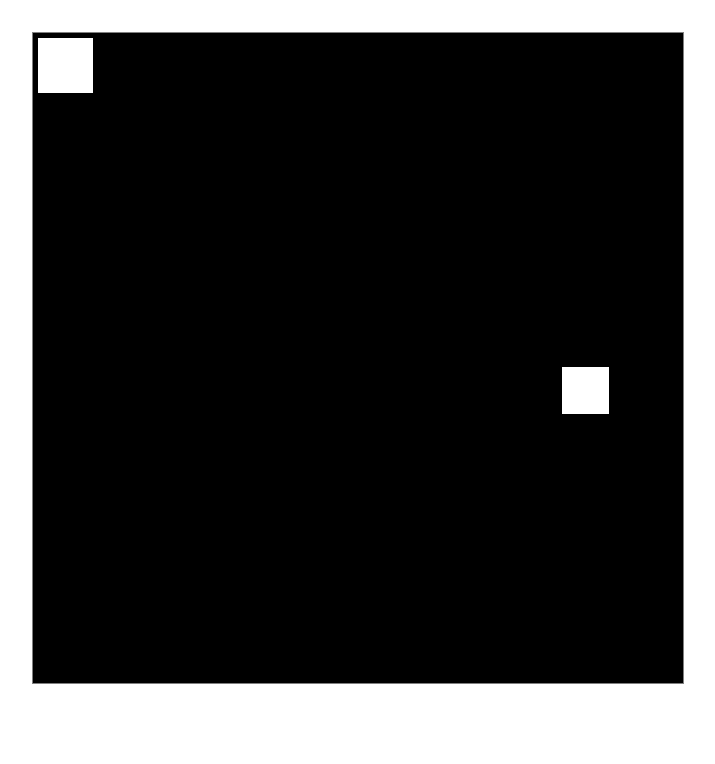
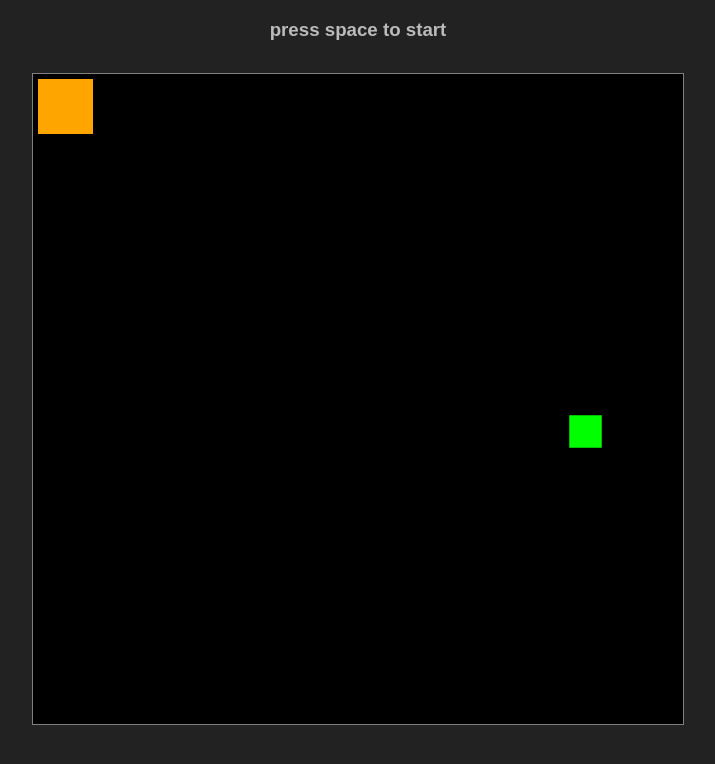
Before and after one commit to dugalcedo/snake, a plain HTML site: page index.html in a window 1280 px wide. Shown: the whole page, without its empty margins (282-997 px from the left). Drawn offline with Linux system fonts and the light colour scheme.

Commit message:
instructions and colors

```diff
--- a/index.html
+++ b/index.html
@@ -8,6 +8,7 @@
     <script src="./script.js" defer></script>
 </head>
 <body>
+    <h3 style="text-align: center;">press space to start</h3>
     <div class="container">
         <canvas id="snake"></canvas>
     </div>
--- a/script.js
+++ b/script.js
@@ -72,7 +72,8 @@ class Food extends Square {
     constructor(options) {
         super({
             ...options,
-            padding: options.padding || COLUMN_COUNT - 1
+            padding: options.padding || SQUARE_SIZE/4,
+            fill: 'lime '
         })
 
         this.x = randInt(0, COLUMN_COUNT - 1)
@@ -162,6 +163,7 @@ class SnakeSegment extends Square {
 
         if (this.isHead) {
             this.dir = options.dir || 'right'
+            this.fill = "orange"
         }
 
         // padding
--- a/style.css
+++ b/style.css
@@ -1,3 +1,9 @@
+body {
+    font-family: sans-serif;
+    background-color: #222;
+    color: #bbb;
+}
+
 .container {
     display: flex;
     justify-content: center;
```
Also changed, not shown: 1 other file.
